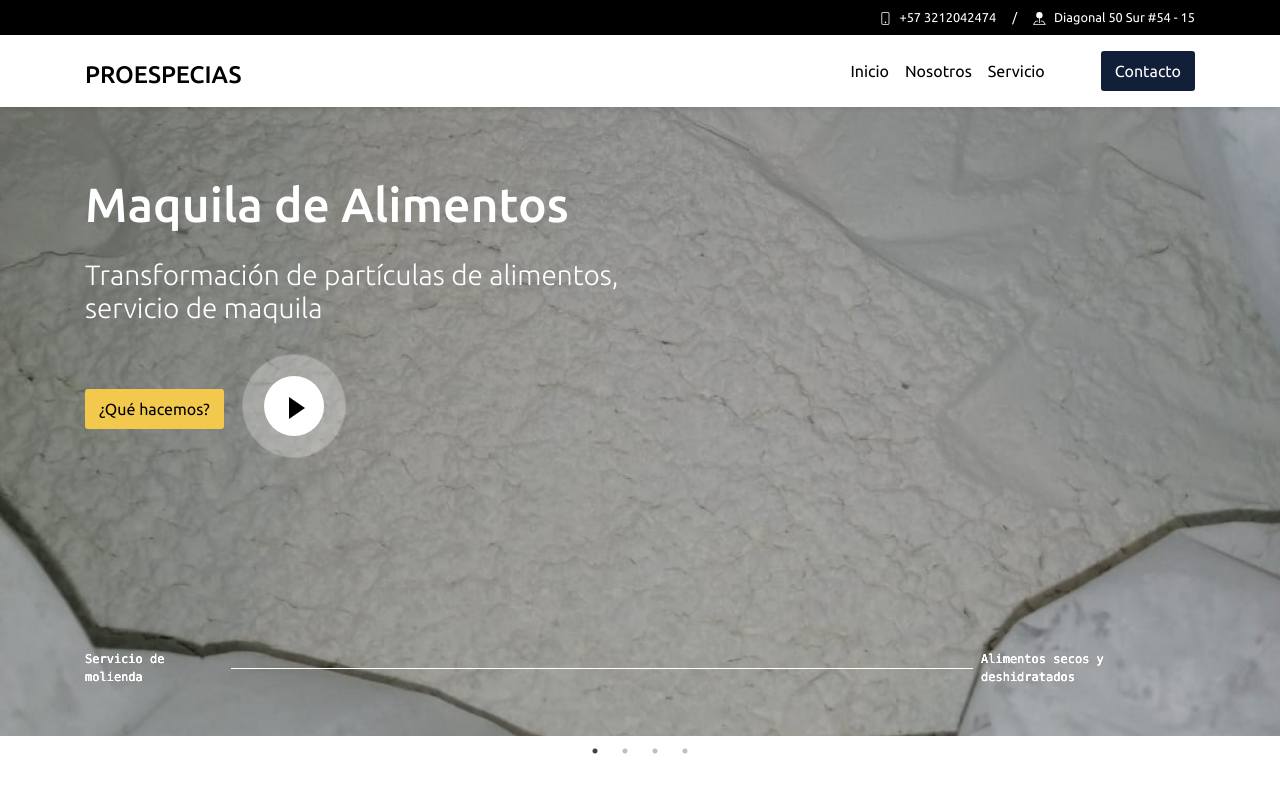
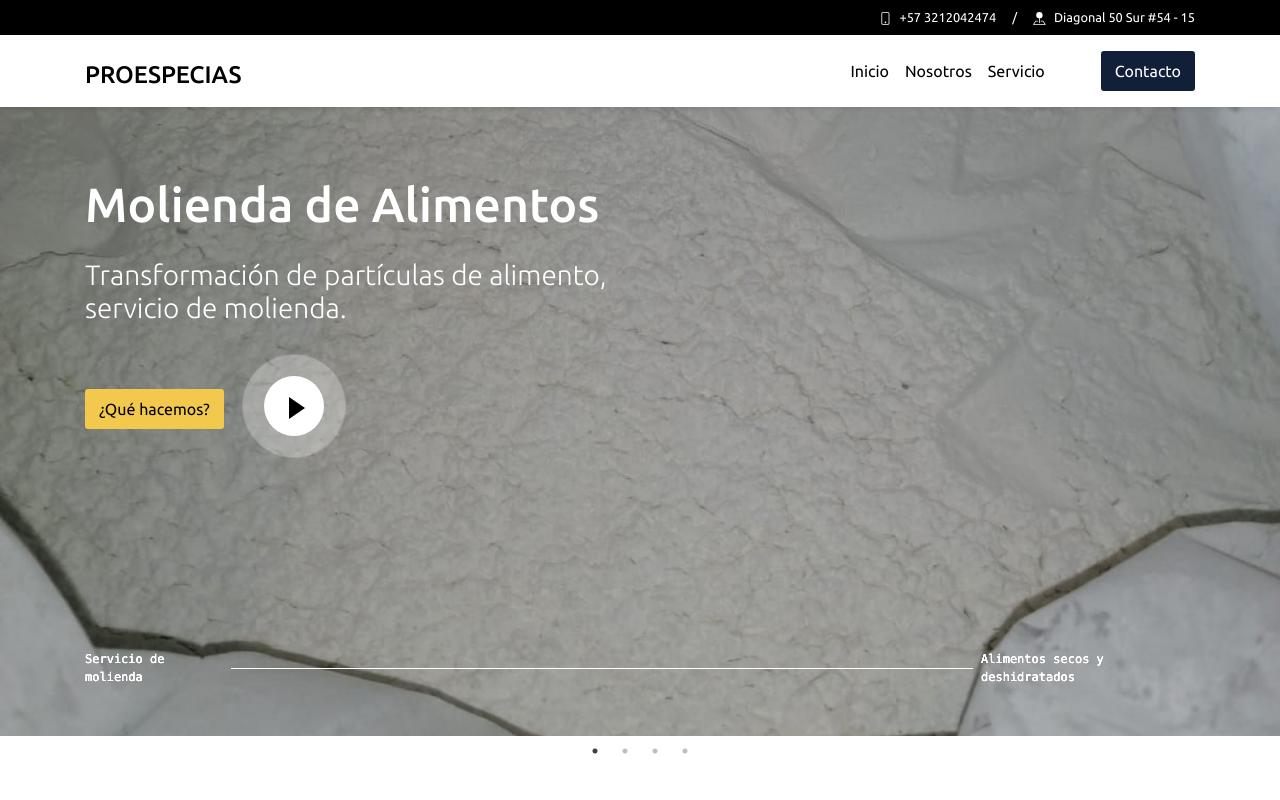
Before and after one commit to samsdial/ProEs, a React (Vite) app: page / in a window 1280 px wide. Shown: the top 800 px of the page. Built offline with nearby package versions, Linux system fonts and the light colour scheme.

Commit message:
add ajuste

```diff
--- a/src/Data/CarouselEndData.js
+++ b/src/Data/CarouselEndData.js
@@ -7,9 +7,9 @@ import CarouselFourt from "../assets/carrosel-04.jpg";
 const CarouselEndData = [
   {
     image: CarouselOne,
-    title: "Maquila de Alimentos",
+    title: "Molienda de Alimentos",
     description:
-      "Transformación de partículas de alimentos, servicio de maquila",
+      "Transformación de partículas de alimento, servicio de molienda.",
     button1: {
       text: "¿Qué hacemos?",
       className: "btn btn-secondary mr-5",
```
